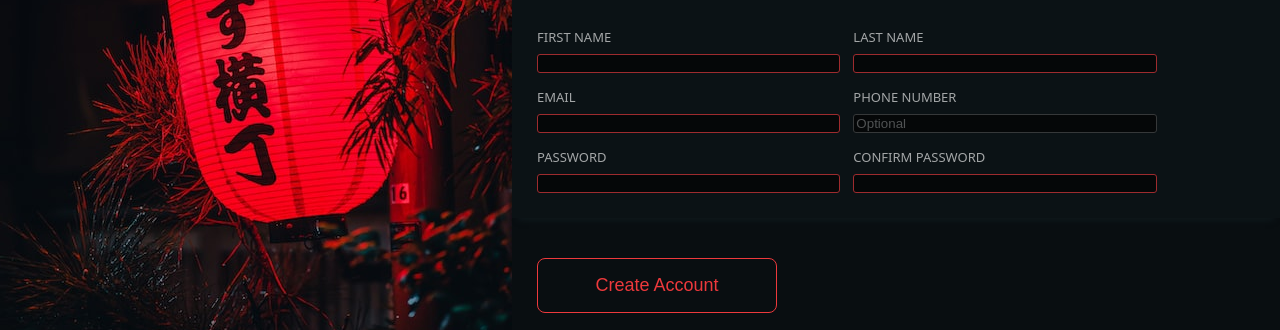
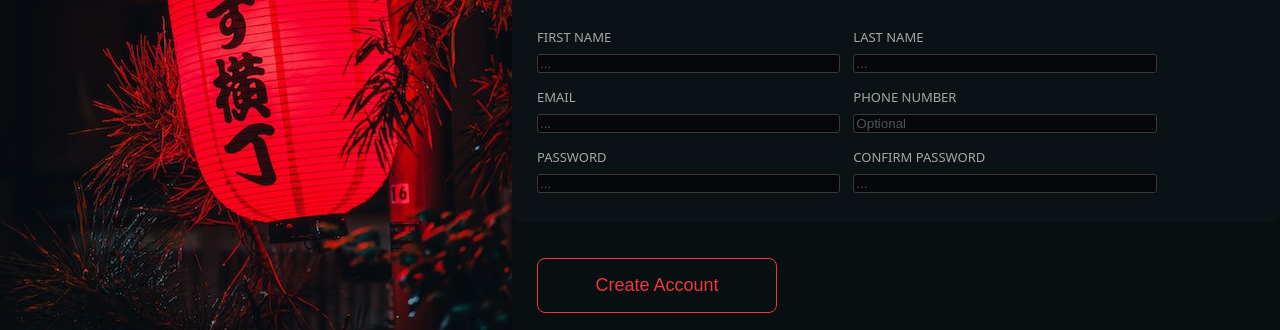
Before and after one commit to Skryre/Sign-up, a plain HTML site: page index.html in a window 1280 px wide. Shown: the part 379-709 px from the top of the page. Drawn offline with Linux system fonts and the light colour scheme.

Commit message:
Fixed the UI issue with the input border color which appaered invalid when you started the website.

```diff
--- a/index.html
+++ b/index.html
@@ -35,15 +35,15 @@
                     <p>Let's do this!</p>
                     <div class="input">
                         <label for="first">First Name</label>
-                        <input id="first" type="text" maxlength="24" required />
+                        <input id="first" type="text" maxlength="24" required placeholder="..."/>
                     </div>
                     <div class="input">
                         <label for="last">Last Name</label>
-                        <input id="last" type="text" maxlength="24" required />
+                        <input id="last" type="text" maxlength="24" required placeholder="..."/>
                     </div>
                     <div class="input">
                         <label for="email">Email</label>
-                        <input id="email" type="email" maxlength="50" required />
+                        <input id="email" type="email" maxlength="50" required placeholder="..."/>
                     </div>
                     <div class="input">
                         <label for="number">Phone Number</label>
@@ -51,11 +51,11 @@
                     </div>
                     <div class="input">
                         <label for="password">Password</label>
-                        <input required id="password" type="password" pattern="(?=.*\d)(?=.*[a-z])(?=.*[A-Z]).{8,}" title="Must contain at least one number and one uppercase and lowercase letter, and at least 8 or more characters"/>
+                        <input required id="password" type="password" pattern="(?=.*\d)(?=.*[a-z])(?=.*[A-Z]).{8,}" title="Must contain at least one number and one uppercase and lowercase letter, and at least 8 or more characters" placeholder="..."/>
                     </div>
                     <div class="input">
                         <label for="confirm">Confirm Password</label>
-                        <input required id="confirm" type="password" pattern="(?=.*\d)(?=.*[a-z])(?=.*[A-Z]).{8,}" minlength="8" title="Must contain at least one number and one uppercase and lowercase letter, and at least 8 or more characters"/>
+                        <input required id="confirm" type="password" pattern="(?=.*\d)(?=.*[a-z])(?=.*[A-Z]).{8,}" minlength="8" title="Must contain at least one number and one uppercase and lowercase letter, and at least 8 or more characters" placeholder="..."/>
                     </div>
                 </div>
             </div>
--- a/style.scss
+++ b/style.scss
@@ -96,8 +96,8 @@ body {
                     border-color: rgb(77, 77, 77);
                 }
 
-                input::placeholder{
-                    border-color: rgb(77, 77, 77);
+                input:invalid:placeholder-shown {
+                  border: 1px solid rgb(77, 77, 77);
                 }
 
                 input:invalid{
```
Also changed, not shown: style.css, 1 other file.
